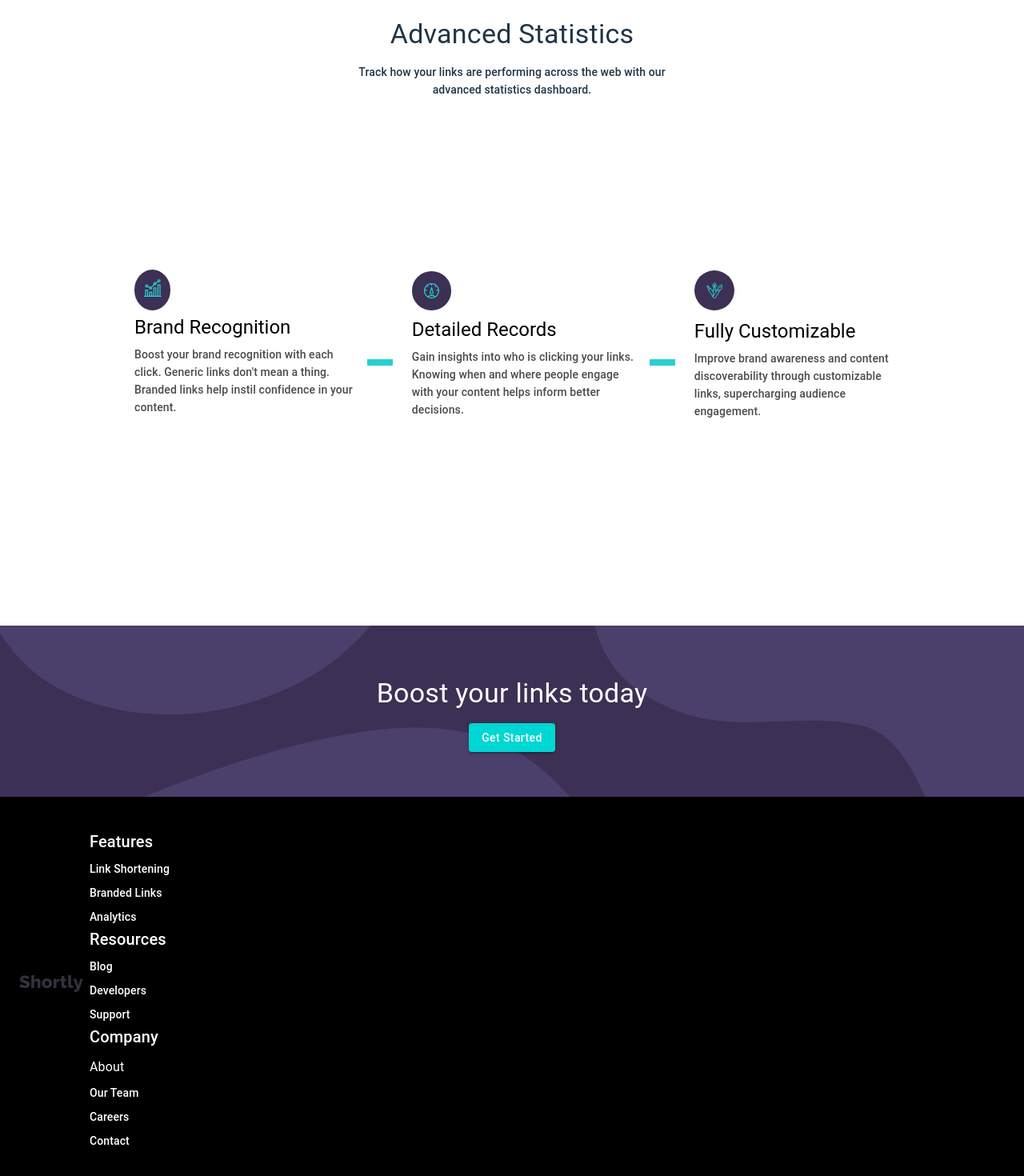
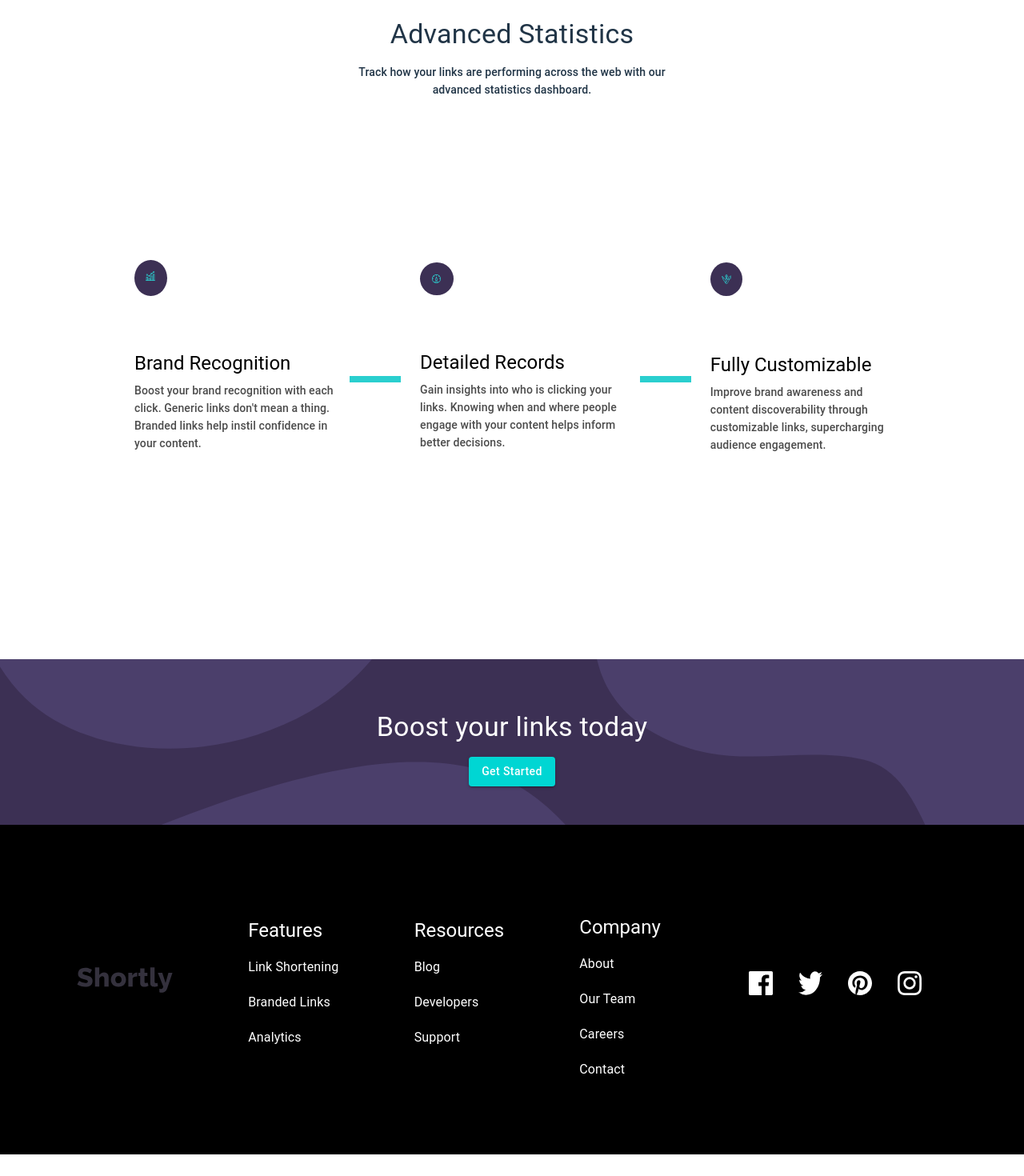
Before and after one commit to Proton-number/urlshortening, a React (Vite) app: page / in a window 1280 px wide. Shown: the part 837-2307 px from the top of the page at 80% size. After the commit the page ends 2280 px from the top, so only its background shows below. Built offline with nearby package versions, Linux system fonts and the light colour scheme.

Commit message:
new update!

```diff
--- a/src/Components/Desktop View/Desktop.css
+++ b/src/Components/Desktop View/Desktop.css
@@ -20,6 +20,20 @@
     margin: auto;
 }
 
+#desktop-boxes::before{
+    content: '';
+    position: absolute;
+    height: 640px;
+    width: 1.5%;
+    top: 50%;
+   background-color: hsl(180deg, 66%, 49%);
+   left: 0;
+   right: 0;
+   transform: translateY(-50%);
+   z-index: -1;
+   margin: auto;
+}
+
 
 #footer-img:hover{
     filter: invert(75%) sepia(100%) saturate(463%) hue-rotate(115deg) brightness(86%) contrast(98%);
@@ -32,6 +46,48 @@
         display: block;
     }
 
+    #desktopNav2{
+        display: none;
+       }
+
+ }
+
+
+@media screen and (min-width:600px) and (max-width:640px) {
+
+    #desktopNav2{
+        display: block;
+       }
+
+ #desktopNav{
+    display: none;
+}
+ }
+
+
+
+@media screen and (min-width:881px) {
+
+
+    #desktop-boxes::before{
+       display: none;
+    }
+
+
+
+     }
+
+
+
+
+
+@media screen and (min-width:1200px) {
+
+
+#desktop-boxes::before{
+   display: none;
+}
+
 
 
  }
--- a/src/Components/Desktop View/DesktopFooter/Footer.jsx
+++ b/src/Components/Desktop View/DesktopFooter/Footer.jsx
@@ -63,13 +63,12 @@ function Footer() {
 
 <Grid
      container
-     spacing={1}
-    direction={{sm:'column', md:'row', lg:'row'}}
+     spacing={2}
+    direction={{sm:'column'}}
     sx={{
-        display:'flex',
-        alignItems:'center',
         padding:{
-            sm:4
+            sm:4,
+            lg: 16
         },
         backgroundColor:'black',
         color:'white'
@@ -79,52 +78,88 @@ function Footer() {
 
 
 
+
+
+        <Grid
+        container
+        direction={{sm:'column', lg:'row'}}
+        sx={{
+            display:"flex",
+            justifyContent:'space-between',
+            alignItems:'center'
+        }}
+        spacing={{
+            md: 0 , //900
+            lg: 2,
+            custom: 0
+        }}
+        >
+
 <Box>
             <Box
             component='img'
             src={logo}
             sx={{
             width:{
-                sm: '80px'
+                sm: '120px'
+            },
+            marginBottom:{
+                sm:4,
+                lg: 0,
+                custom:4
             }
             }} />
         </Box>
 
-        <Grid
-        item
-        direction={{sm:'column', md:'row', lg:'row'}}
-        spacing={{
-            md: 12 , //900
-            lg: 20, //1200
-            custom: 10
+            <Stack spacing={{
+                sm: 2,
             }}
-        >
+            sx={{
+                marginBottom:{
+                    sm: 4,
+                    lg:0,
+                    custom:2,
 
-            <Stack spacing={1}>
-                <Typography variant='h6'>Features</Typography>
-                <Typography component={motion.p} whileHover={{color:'hsl(179, 100%, 42%)'}} variant='subtitle2'>Link Shortening</Typography>
-                <Typography component={motion.p} whileHover={{color:'hsl(179, 100%, 42%)'}}  variant='subtitle2'>Branded Links</Typography>
-                <Typography component={motion.p} whileHover={{color:'hsl(179, 100%, 42%)'}}  variant='subtitle2'>Analytics</Typography>
+                },
+            }}>
+                <Typography variant='h5'>Features</Typography>
+                <Typography component={motion.p} whileHover={{color:'hsl(179, 100%, 42%)'}} variant='subtitle1'>Link Shortening</Typography>
+                <Typography component={motion.p} whileHover={{color:'hsl(179, 100%, 42%)'}}  variant='subtitle1'>Branded Links</Typography>
+                <Typography component={motion.p} whileHover={{color:'hsl(179, 100%, 42%)'}}  variant='subtitle1'>Analytics</Typography>
             </Stack>
 
-            <Stack  spacing={1}>
-            <Typography variant='h6'>Resources</Typography>
-                <Typography component={motion.p} whileHover={{color:'hsl(179, 100%, 42%)'}}  variant='subtitle2'>Blog</Typography>
-                <Typography component={motion.p} whileHover={{color:'hsl(179, 100%, 42%)'}}  variant='subtitle2'>Developers</Typography>
-                <Typography component={motion.p} whileHover={{color:'hsl(179, 100%, 42%)'}}  variant='subtitle2'>Support</Typography>
+            <Stack  spacing={2} sx={{
+                marginBottom:{
+                    sm: 4,
+                    lg:0,
+                    custom: 2
+                },
+
+            }}>
+            <Typography variant='h5'>Resources</Typography>
+                <Typography component={motion.p} whileHover={{color:'hsl(179, 100%, 42%)'}}  variant='subtitle1'>Blog</Typography>
+                <Typography component={motion.p} whileHover={{color:'hsl(179, 100%, 42%)'}}  variant='subtitle1'>Developers</Typography>
+                <Typography component={motion.p} whileHover={{color:'hsl(179, 100%, 42%)'}}  variant='subtitle1'>Support</Typography>
             </Stack>
 
-            <Stack spacing={1}>
-            <Typography variant='h6'>Company</Typography>
+            <Stack spacing={2} sx={{
+                marginBottom:{
+                    sm: 4,
+                    lg: -4.5
+                },
+                marginRight:{
+                  custom:2,
+                  md:2
+                }
+            }}>
+            <Typography variant='h5'>Company</Typography>
                 <Typography component={motion.p} whileHover={{color:'hsl(179, 100%, 42%)'}}  variant='subtitle1'>About</Typography>
-                <Typography component={motion.p} whileHover={{color:'hsl(179, 100%, 42%)'}}  variant='subtitle2'>Our Team</Typography>
-                <Typography component={motion.p} whileHover={{color:'hsl(179, 100%, 42%)'}}  variant='subtitle2'>Careers</Typography>
-                <Typography component={motion.p} whileHover={{color:'hsl(179, 100%, 42%)'}}  variant='subtitle2'>Contact</Typography>
+                <Typography component={motion.p} whileHover={{color:'hsl(179, 100%, 42%)'}}  variant='subtitle1'>Our Team</Typography>
+                <Typography component={motion.p} whileHover={{color:'hsl(179, 100%, 42%)'}}  variant='subtitle1'>Careers</Typography>
+                <Typography component={motion.p} whileHover={{color:'hsl(179, 100%, 42%)'}}  variant='subtitle1'>Contact</Typography>
             </Stack>
 
-        </Grid>
-
-        <Stack spacing={2} direction='row'>
+            <Stack spacing={4} direction='row'>
 
 <Box
 component='img'
@@ -132,14 +167,9 @@ function Footer() {
 src={facebook}
 sx={{
     width:{
-                sm:'15px',
-                md:'',
-                lg:''
-            },
-             height:{
-                sm:'',
-                md:'',
-                lg:''
+        sm:'30px',
+        md:' 30px',
+        lg:'30px'
     },
      cursor:'pointer'
     }} />
@@ -150,14 +180,9 @@ function Footer() {
 src={twitter}
 sx={{
     width:{
-                sm:'15px',
-                md:'',
-                lg:''
-            },
-            height:{
-                sm:'',
-                md:'',
-                lg:''
+        sm:'34px',
+        md:'30px',
+        lg:'30px'
     },
     cursor:'pointer'
     }}/>
@@ -168,14 +193,9 @@ function Footer() {
 src={pinterest}
 sx={{
     width:{
-                sm:'15px',
-                md:'',
-                lg:''
-            },
-            height:{
-                sm:'',
-                md:'',
-                lg:''
+        sm:'30px',
+        md:'30px',
+        lg:'30px'
     },
      cursor:'pointer'
      }}/>
@@ -186,18 +206,18 @@ function Footer() {
 src={instagram}
 sx={{
     width:{
-                sm:'15px',
-                md:'',
-                lg:''
-            },
-            height:{
-                sm:'',
-
+        sm:'30px',
+        md:'30px',
+        lg:'30px'
     },
     cursor:'pointer'
     }}/>
 
 </Stack>
+
+
+
+        </Grid>
 
 
 
--- a/src/Components/Desktop View/DesktopMiddle/Middle.jsx
+++ b/src/Components/Desktop View/DesktopMiddle/Middle.jsx
@@ -46,22 +46,23 @@ function Middle() {
 
 
 <Stack
-        direction='row'
-        spacing={4}
+        direction={{sm:'column', custom:'row', md:'row', lg:'row'}}
+        spacing={8}
     sx={{
         padding:{
-            sm:'40px',
+            sm:'60px',
             lg:'9rem'
         }
     }}
     className='desktop-boxes'
+    id='desktop-boxes'
  >
 
 
 
     <Stack
     component={motion.div}
-    initial={{y:-30}}
+    initial={{y:-26}}
     whileInView={{y:0}}
     transition={{delay:.2}}
     spacing={1}
@@ -69,7 +70,7 @@ function Middle() {
         backgroundColor:'hsl(0, 0%, 100%)',
          color:'black',
          padding:{
-            sm:'30px',
+            sm:'25px',
             lg:'2.3rem 1rem 2rem 1.5rem'
          },
          position:'relative',
@@ -81,22 +82,23 @@ function Middle() {
         sx={{
             backgroundColor:'hsl(260, 27%, 26%)',
             width:{
-                sm:'13%',
-                lg:'6.8%',
-                custom:'12%'
+                sm:'6%',
+                lg:'5%',
+                custom:'14%'
             },
             display:'flex',
             justifyContent:'center',
             padding:{
-                sm:'12px'
+                sm:'12px',
+                lg:'14px'
             },
             borderRadius:'80%',
-            position: 'absolute',
+            position: "inherit",
             bottom:{
-                sm:'284px',
-                md:'220px',
-                lg:'170px',
-                custom:'230px'
+                sm:'46px',
+                md:'44px',
+                lg:'60px',
+                custom:'40px'
             }
             }}
             >
@@ -108,8 +110,8 @@ function Middle() {
             width:{
                 sm:'70%',
                 md:'74%',
-                lg:'22px',
-                custom:'76%'
+                lg:'12px',
+                custom:'62%'
             },
 
              }}  />
@@ -123,7 +125,7 @@ function Middle() {
 
     <Stack
      component={motion.div}
-     initial={{y:60}}
+     initial={{y:40}}
      whileInView={{y:0}}
      transition={{delay:.2}}
     spacing={1}
@@ -145,21 +147,23 @@ function Middle() {
         sx={{
             backgroundColor:'hsl(260, 27%, 26%)',
             width:{
-                sm:'10%',
-                lg:'6%'
+                sm:'4.6%',
+                lg:'4.5%',
+                custom:'12%'
             },
             display:'flex',
             justifyContent:'center',
             padding:{
-                sm:'15px'
+                sm:'15px',
+                // custom:'20px'
             },
             borderRadius:'80%',
-            position: 'absolute',
+            position: 'inherit',
             bottom:{
-                sm: '285px',
-                md:'230px',
-                lg:'170px' ,
-                custom:'234px'
+                sm: '46px',
+                md:'48px',
+                lg:'60px' ,
+                custom:'44px'
             }
             }}
             >
@@ -169,6 +173,7 @@ function Middle() {
         sx={{
             width:{
                 sm:'84%',
+                custom:'80%',
                 md:'95%',
             }
              }}  />
@@ -181,7 +186,7 @@ function Middle() {
 
     <Stack
      component={motion.div}
-     initial={{y:-30}}
+     initial={{y:-10}}
      whileInView={{y:0}}
      transition={{delay:.2}}
     spacing={1}
@@ -204,8 +209,9 @@ function Middle() {
         sx={{
             backgroundColor:'hsl(260, 27%, 26%)',
             width:{
-                sm:'10%',
-                lg:'6.8%'
+                sm:'4.6%',
+                lg:'4.5%',
+                custom:'12%'
             },
             display:'flex',
             justifyContent:'center',
@@ -213,12 +219,12 @@ function Middle() {
                 sm:'15px'
             },
             borderRadius:'80%',
-            position: 'absolute',
+            position: 'inherit',
             bottom:{
-                sm:'280px',
-                md:'226px',
-                lg:'170px',
-                custom:'230px'
+                sm:'48px',
+                md:'48px',
+                lg:'62px',
+                custom:'44px'
             }
             }}
             >
@@ -228,7 +234,9 @@ function Middle() {
         sx={{
             width:{
                 sm:'88%', //600
-                md:'100%', //1200
+                custom:'80%', //881
+                md:'100%', //900
+                lg:'120%' //1200
             }
              }}  />
         </Box>
--- a/src/Components/Desktop View/DesktopTop/Nav.jsx
+++ b/src/Components/Desktop View/DesktopTop/Nav.jsx
@@ -1,11 +1,14 @@
-import React from 'react'
-import { Box, Paper, Typography, Stack, Toolbar ,  createTheme, ThemeProvider, Button } from '@mui/material'
+import React, {useState} from 'react'
+import { Box, Paper, Typography, Stack, Toolbar ,  createTheme, ThemeProvider, Button, IconButton, Drawer } from '@mui/material'
 import logo from '/src/images/logo.svg'
 import { motion } from 'framer-motion'
+import MenuIcon from '@mui/icons-material/Menu';
+import CloseIcon from '@mui/icons-material/Close';
 
 
 
 function Nav() {
+  const [isDrawerOpen, setisDrawerOpen] = useState(false);
 
 
   const theme = createTheme({
@@ -25,7 +28,7 @@ function Nav() {
       },
       }}>
 
-      <Toolbar>
+<Toolbar id='desktopNav'>
 
 <Stack
 direction='row'
@@ -64,6 +67,59 @@ function Nav() {
 
   </Toolbar>
 
+ {/* NAVBAR FOR SCREEN SIZES SMALLER THAN 600PX */}
+
+ <Toolbar id="desktopNav2" >
+
+ <Stack direction='row' sx={{justifyContent:'space-between', alignItems:'baseline'}} >
+ <Box component='img' src={logo} sx={{height:'38px'}}  />
+
+<IconButton size='small' edge='start' color='inherit' aria-label='logo' onClick={()=> setisDrawerOpen(true)} >
+     <MenuIcon fontSize='large' />
+       </IconButton>
+ </Stack>
+
+
+ </Toolbar>
+
+   {/* DRAWER FOR  THE SIDE MENU */}
+
+    <Drawer anchor='right' open={isDrawerOpen} onClose={() => setisDrawerOpen(false)} >
+
+      <Box width='300px' textAlign='center' role='presentation'>
+
+
+    <Stack spacing={6} style={{textTransform:'uppercase', padding:'20px' }}>
+
+    <Typography component={motion.h1} whileHover={{color:'hsl(179, 100%, 42%)'}} >Features</Typography>
+
+<Typography component={motion.h1} whileHover={{color:'hsl(179, 100%, 42%)'}}>Pricing</Typography>
+
+<Typography component={motion.h1} whileHover={{color:'hsl(179, 100%, 42%)'}}>Resources</Typography>
+
+
+<Stack
+    spacing={3}
+  >
+
+  <Typography component={motion.p} whileHover={{color:'hsl(179, 100%, 42%)'}}  >Login</Typography>
+
+  <ThemeProvider theme={theme}>
+
+   <Button  component={motion.button}
+   whileHover={{scale:1.04}} style={{textTransform:'none', color:'white'}}  variant='contained' disableElevation>Sign up</Button>
+
+  </ThemeProvider>
+
+  </Stack>
+
+    </Stack>
+
+
+      </Box>
+
+    </Drawer>
+
     </Box>
   )
 }
--- a/src/Components/Desktop View/DesktopTop/Top.jsx
+++ b/src/Components/Desktop View/DesktopTop/Top.jsx
@@ -199,7 +199,7 @@ function Top() {
        variant='contained'
        sx={{
         width:{
-             sm:'18%',
+             sm:'24%',
              lg:'9.4%'
         }
       }}
@@ -218,7 +218,7 @@ function Top() {
          sx={{
          margin:'auto',
           backgroundColor:'white',
-          alignItems:'center',
+          alignItems:'baseline',
           justifyContent:'space-between',
           marginBottom:'40px',
           padding:{
@@ -226,7 +226,7 @@ function Top() {
             lg:'15px' //1200
           },
           width:{
-            sm:'80%',
+            sm:'88%',
             lg: '52%' //1200
           },
         }}
```
Lines whose indentation alone changed are shown as unchanged.
